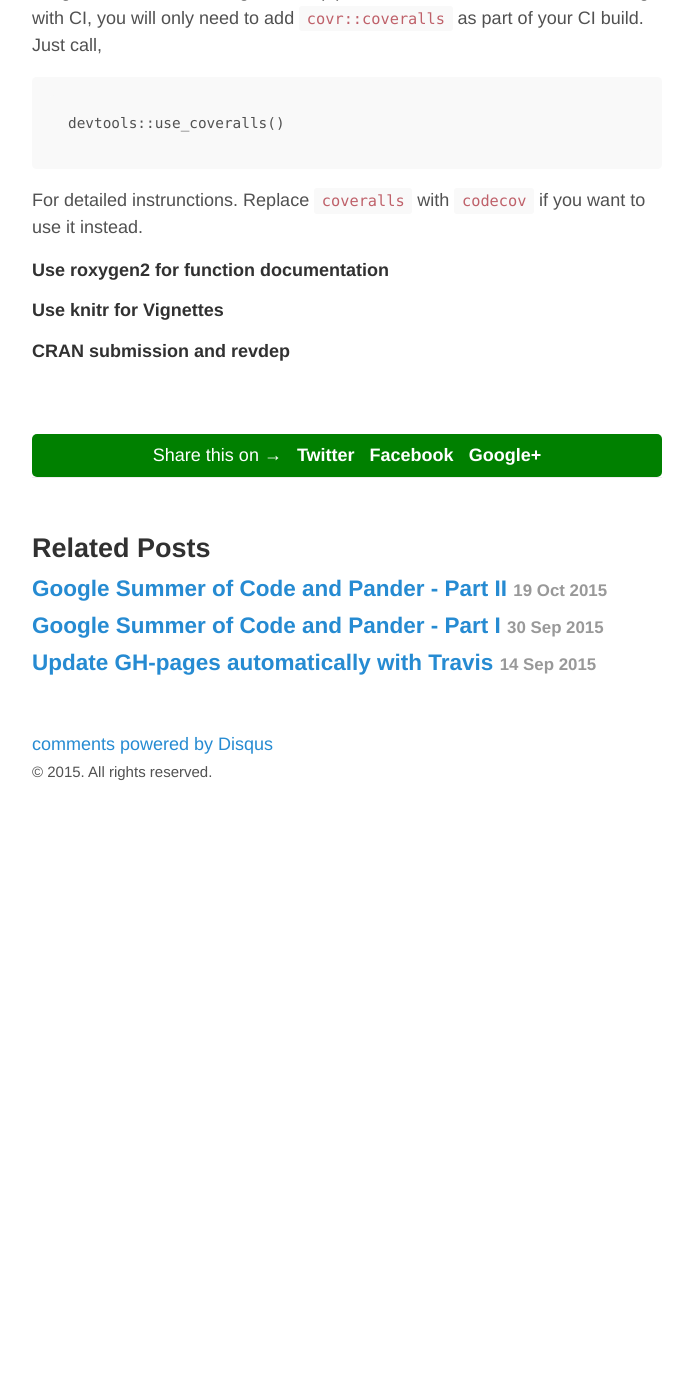
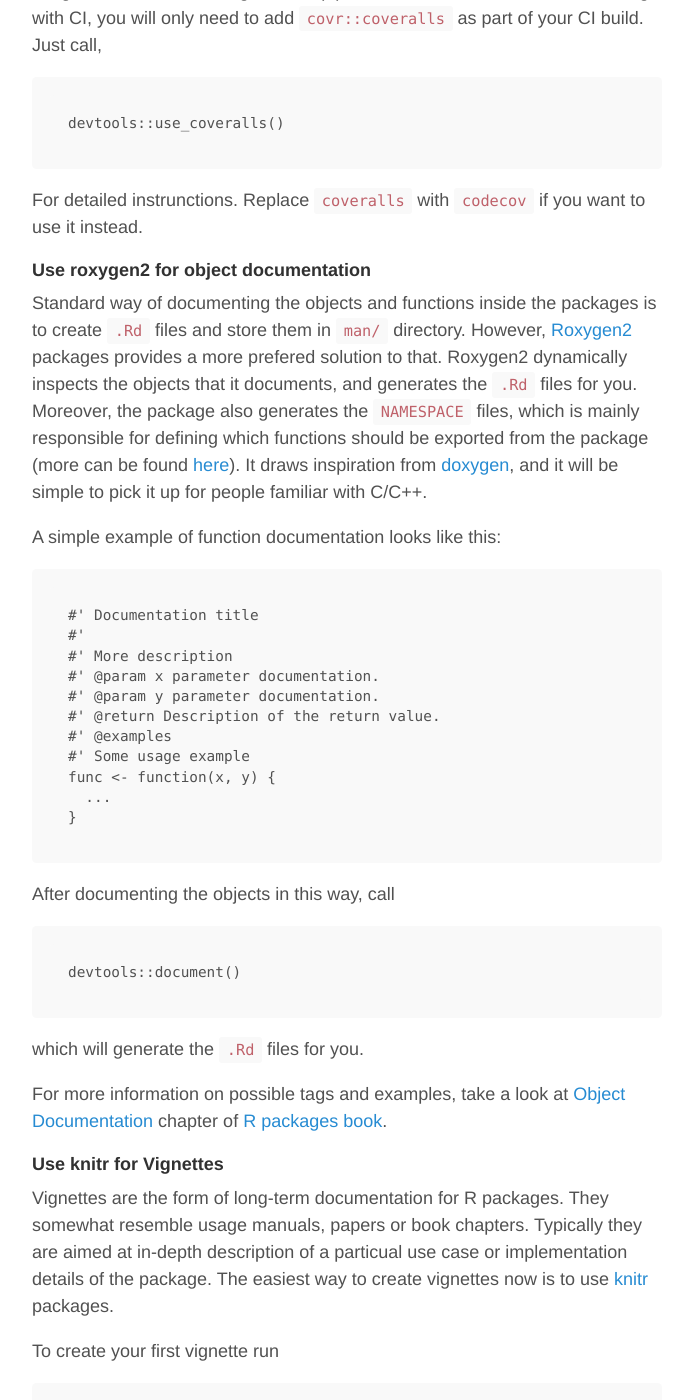
Before and after one commit to RomanTsegelskyi/blog, a Jekyll site: the page built from _posts/2015-10-26-rpackage.md, in a window 1280 px wide and 1400 px high, scrolled down 3796 px. Shown: the whole window, without its empty margins (293-986 px from the left). Built offline with Jekyll 4.4.1, drawn with Linux system fonts in a browser that asks for light colours; Markdown is read by kramdown in place of the engine named in the settings; comment, search, counter and statistics services are not loaded; before the commit the page ends 4617 px from its top, so only the background shows below that; some of the changed text lies outside the part shown.

Commit message:
Finish draft

````diff
--- a/_posts/2015-10-26-rpackage.md
+++ b/_posts/2015-10-26-rpackage.md
@@ -106,8 +106,63 @@ devtools::use_coveralls()
 
 For detailed instrunctions. Replace `coveralls` with `codecov` if you want to use it instead.
 
-#### Use roxygen2 for function documentation
+#### Use roxygen2 for object documentation
+
+Standard way of documenting the objects and functions inside the packages is to create `.Rd` files and store them in `man/` directory. However,
+[Roxygen2](https://github.com/klutometis/roxygen) packages provides a more prefered solution to that. Roxygen2 dynamically inspects the objects that it documents, and generates the `.Rd` files for you. Moreover, the package also generates the `NAMESPACE` files, which is mainly responsible for defining which functions should be exported from the package (more can be found [here](http://r-pkgs.had.co.nz/namespace.html#namespace)). It draws inspiration from [doxygen](http://www.stack.nl/~dimitri/doxygen/), and it will be simple to pick it up for people familiar with C/C++.
+
+A simple example of function documentation looks like this:
+
+```
+#' Documentation title
+#'
+#' More description
+#' @param x parameter documentation.
+#' @param y parameter documentation.
+#' @return Description of the return value.
+#' @examples
+#' Some usage example
+func <- function(x, y) {
+  ...
+}
+```
+
+After documenting the objects in this way, call
+
+```
+devtools::document()
+```
+
+which will generate the `.Rd` files for you.
+
+For more information on possible tags and examples, take a look at [Object Documentation](http://r-pkgs.had.co.nz/man.html) chapter of [R packages book](http://r-pkgs.had.co.nz/).
 
 #### Use knitr for Vignettes
 
+Vignettes are the form of long-term documentation for R packages. They somewhat resemble usage manuals, papers or book chapters. Typically they are aimed at in-depth description of a particual use case or implementation details of the package. The easiest way to create vignettes now is to use [knitr](yihui.name/knitr/) packages.
+
+To create your first vignette run
+
+```
+devtools::use_vignette("my-vignette")
+```
+
+Which creates, `vignettes` folder and the `my-vignette.Rmd` file inside it. Rmd a file extension for [R markdown](http://rmarkdown.rstudio.com/), which is a flavor of markdown, designed to create reports with embedded R code. I won't go into much detail about markdown, which can be found [here](https://help.github.com/articles/markdown-basics/) for example, while I would want to focus on knitr usage instead.
+
+Knitr allows intermigling of code, results and text to create documents of different types. Knitr takes R code, runs it, captures the output, and translates it into formatted Markdown. For example, this snippet
+
+```
+```{r}
+1:10
+```
+
+and coverted by knitr rendered like
+
+```r
+1:10
+## [1]  1  2  3  4  5  6  7  8  9 10
+```
+
+After you are done with creating vignettes, run `devtools::build_vignettes()`, which will build the vignette in different formats and copy them to `inst\doc`.
+
 #### CRAN submission and revdep
````
